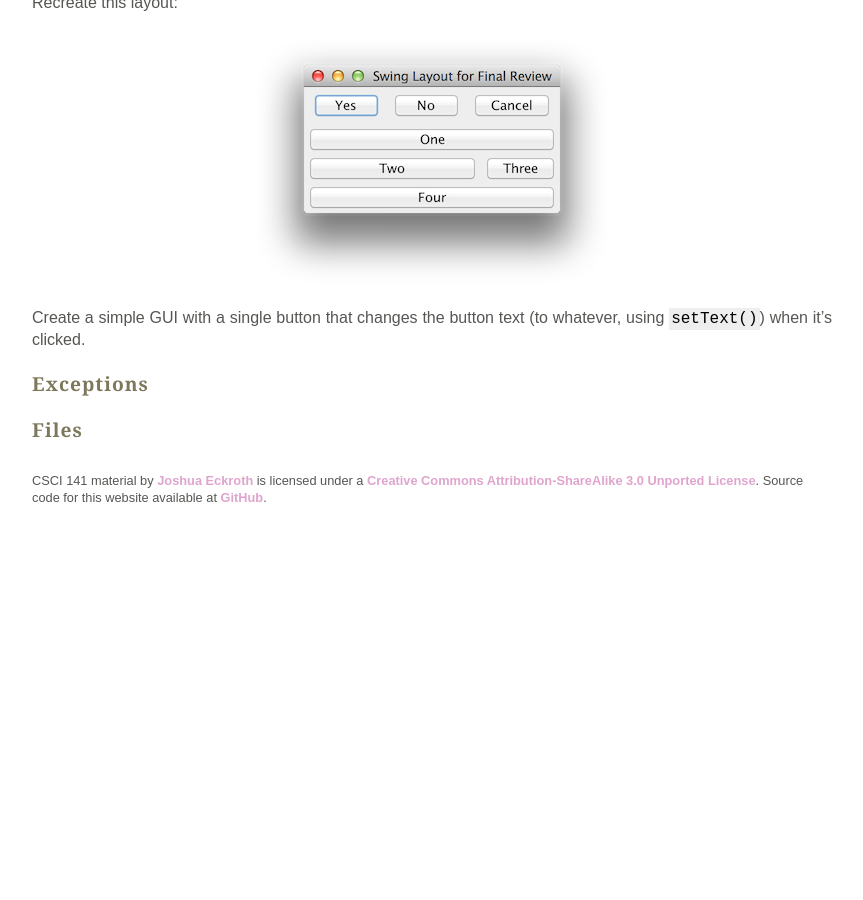
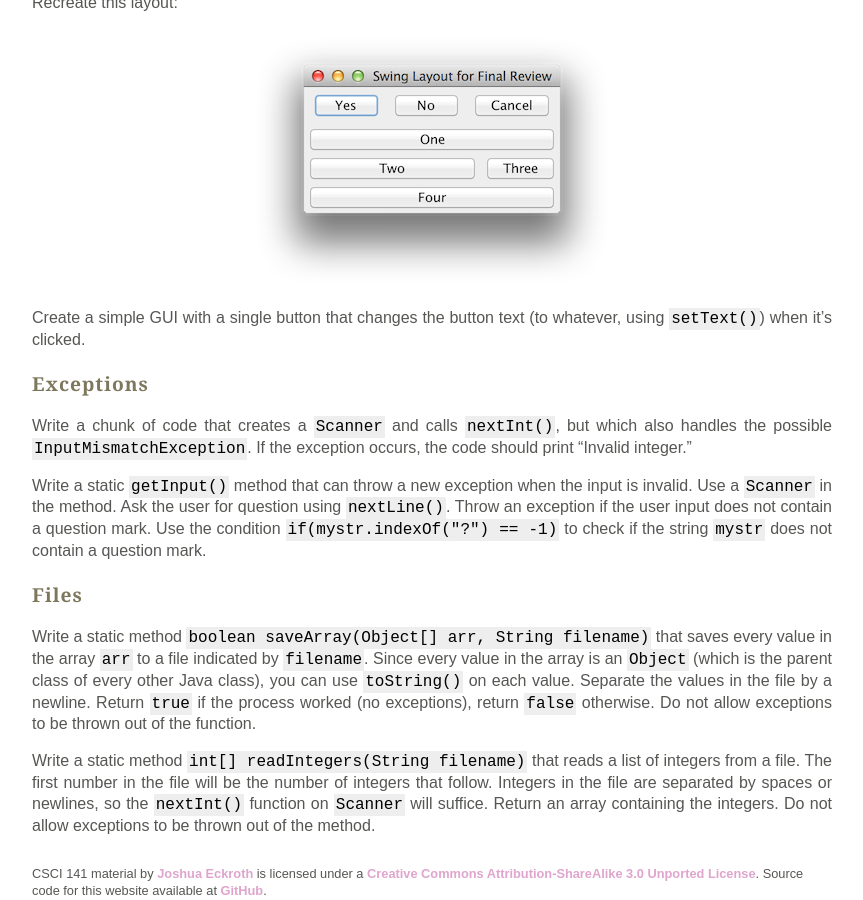
Before and after one commit to joshuaeckroth/csci141-website, a Jekyll site: the page built from homework/homework-14.markdown, in a window 1280 px wide and 900 px high, scrolled down 2766 px. Shown: the whole window, without its empty margins (208-1071 px from the left). Built offline with Jekyll 4.4.1, drawn with Linux system fonts in a browser that asks for light colours; Markdown is read by kramdown in place of the engine named in the settings; before the commit the page ends 3272 px from its top, so only the background shows below that; some of the changed text lies outside the part shown.

Commit message:
Finished writing HW 14

```diff
--- a/homework/homework-14.markdown
+++ b/homework/homework-14.markdown
@@ -22,7 +22,7 @@ The final exam covers:
 
 Write a function that takes an integer as input and returns the smallest integer greater than one that divides it.
 
-Make use of the `Math.floor()` method, as described below. Give it an argument such that the return value is `13.0`.
+Make use of the `Math.floor()` method, as described below. You do not need to import Math, you can just refer to the method directly. Give it an argument such that the return value is `13.0`.
 
 > `public static double floor(double a)`
 >
@@ -120,4 +120,12 @@ Create a simple GUI with a single button that changes the button text (to whatev
 
 ### Exceptions
 
+Write a chunk of code that creates a `Scanner` and calls `nextInt()`, but which also handles the possible `InputMismatchException`. If the exception occurs, the code should print "Invalid integer."
+
+Write a static `getInput()` method that can throw a new exception when the input is invalid. Use a `Scanner` in the method. Ask the user for question using `nextLine()`. Throw an exception if the user input does not contain a question mark. Use the condition `if(mystr.indexOf("?") == -1)` to check if the string `mystr` does not contain a question mark.
+
 ### Files
+
+Write a static method `boolean saveArray(Object[] arr, String filename)` that saves every value in the array `arr` to a file indicated by `filename`. Since every value in the array is an `Object` (which is the parent class of every other Java class), you can use `toString()` on each value. Separate the values in the file by a newline. Return `true` if the process worked (no exceptions), return `false` otherwise. Do not allow exceptions to be thrown out of the function.
+
+Write a static method `int[] readIntegers(String filename)` that reads a list of integers from a file. The first number in the file will be the number of integers that follow. Integers in the file are separated by spaces or newlines, so the `nextInt()` function on `Scanner` will suffice. Return an array containing the integers. Do not allow exceptions to be thrown out of the method.
```
